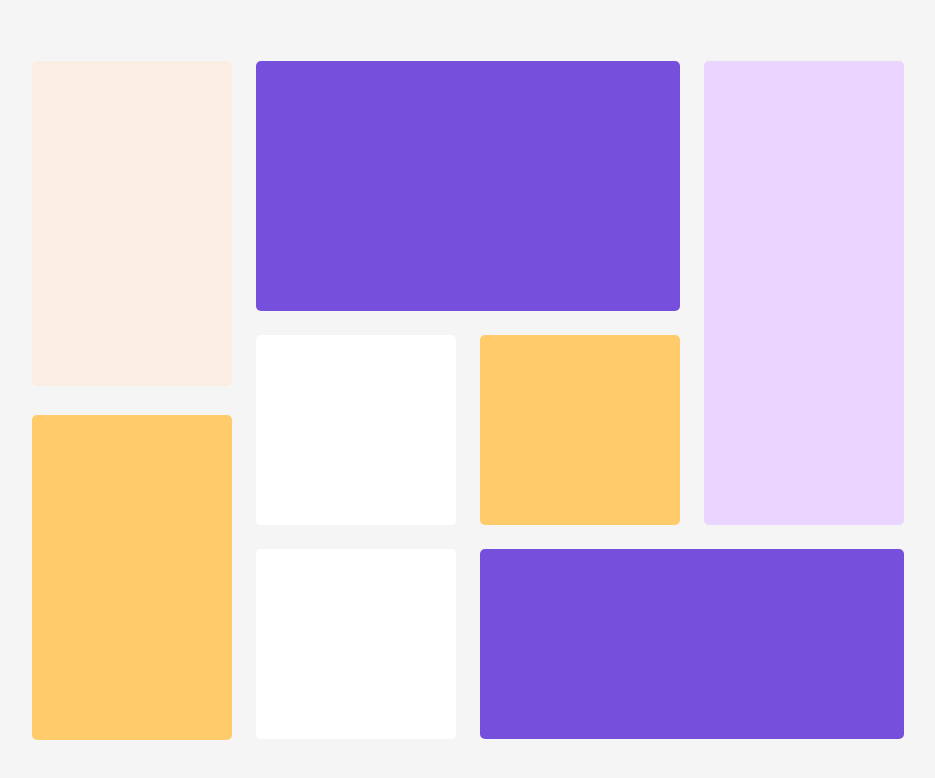
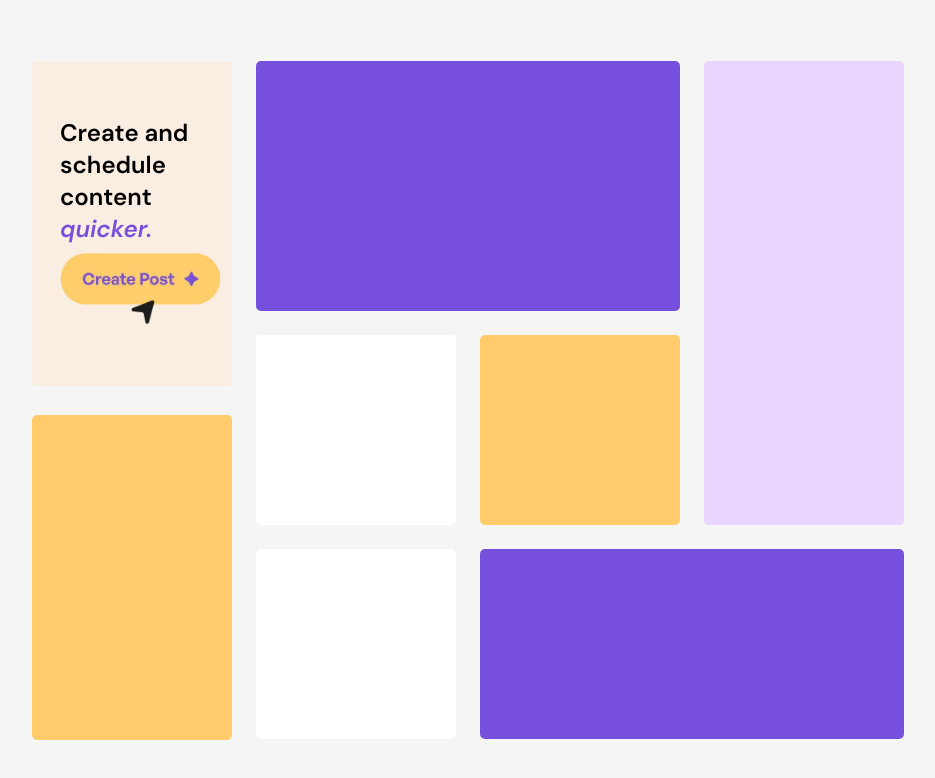
Before and after one commit to Maryiamreda/Bento-grid, a React (Vite) app: page / in a window 1280 px wide. Shown: the top 778 px of the page, without its empty margins (172-1107 px from the left). Built offline with nearby package versions, Linux system fonts and the light colour scheme.

Commit message:
Create schedule

```diff
--- a/src/App.tsx
+++ b/src/App.tsx
@@ -1,10 +1,13 @@
 import './App.css';
-
+import Create from '../public/assets/images/illustration-create-post.webp'
 function App() {
   // grid-cols-4 grid-rows-4
   return (
     <div className="grid gap-6  grid-cols-4-cols-18vw grid-rows-[250px_190px_190px]">
-      <div className="bg-yellow-100 h-[325px]  "></div>
+      <div className="bg-yellow-100 h-[325px] text-2xl  font-semibold text-start flex flex-col justify-center pl-7 ">
+        Create and <br /> schedule <br /> content<br /> <span className='italic text-purple-500 '>quicker.</span>
+        <img src={Create} className='w-40 pt-2' />
+      </div>
       <div className="bg-purple-500 col-span-2 h- "></div>
       <div className="bg-purple-200 row-span-2 col-start-4 "></div>
       <div className="bg-yellow-500 h-[325px] col-start-1 row-start-2 mt-20  "></div>
--- a/src/index.css
+++ b/src/index.css
@@ -1,8 +1,17 @@
+@import url('https://fonts.googleapis.com/css2?family=DM+Sans:ital,opsz,wght@0,9..40,100..1000;1,9..40,100..1000&display=swap');
+
 @tailwind base;
 @tailwind components;
 @tailwind utilities;
+@font-face {
+  font-family: 'DM Sans';
+  src: url('../public/assets/fonts/DMSans-VariableFont_opsz,wght.ttf') format('truetype'),
+       url('https://fonts.googleapis.com/css2?family=DM+Sans:wght@400;700&display=swap') format('woff2');
+  font-weight: normal;
+  font-style: normal;
+}
 :root {
-  font-family: Inter, system-ui, Avenir, Helvetica, Arial, sans-serif;
+  font-family: 'DM Sans', sans-serif; /* Default font */
   line-height: 1.5;
   font-weight: 400;
 background-color:hsl(0, 0%, 96%);
@@ -14,6 +23,8 @@ background-color:hsl(0, 0%, 96%);
 }
 
 body {
+  font-family: "DM Sans";
+
   margin: 0;
   display: flex;
   place-items: center;
--- a/tailwind.config.js
+++ b/tailwind.config.js
@@ -6,6 +6,9 @@ export default {
   ],
   theme: {
     extend: {
+      fontFamily: {
+        waterline: ['Waterline', 'sans-serif'], // Add Waterline here
+      },
       colors: {
         purple: {
           100: 'hsl(254, 88%, 90%)',
```
